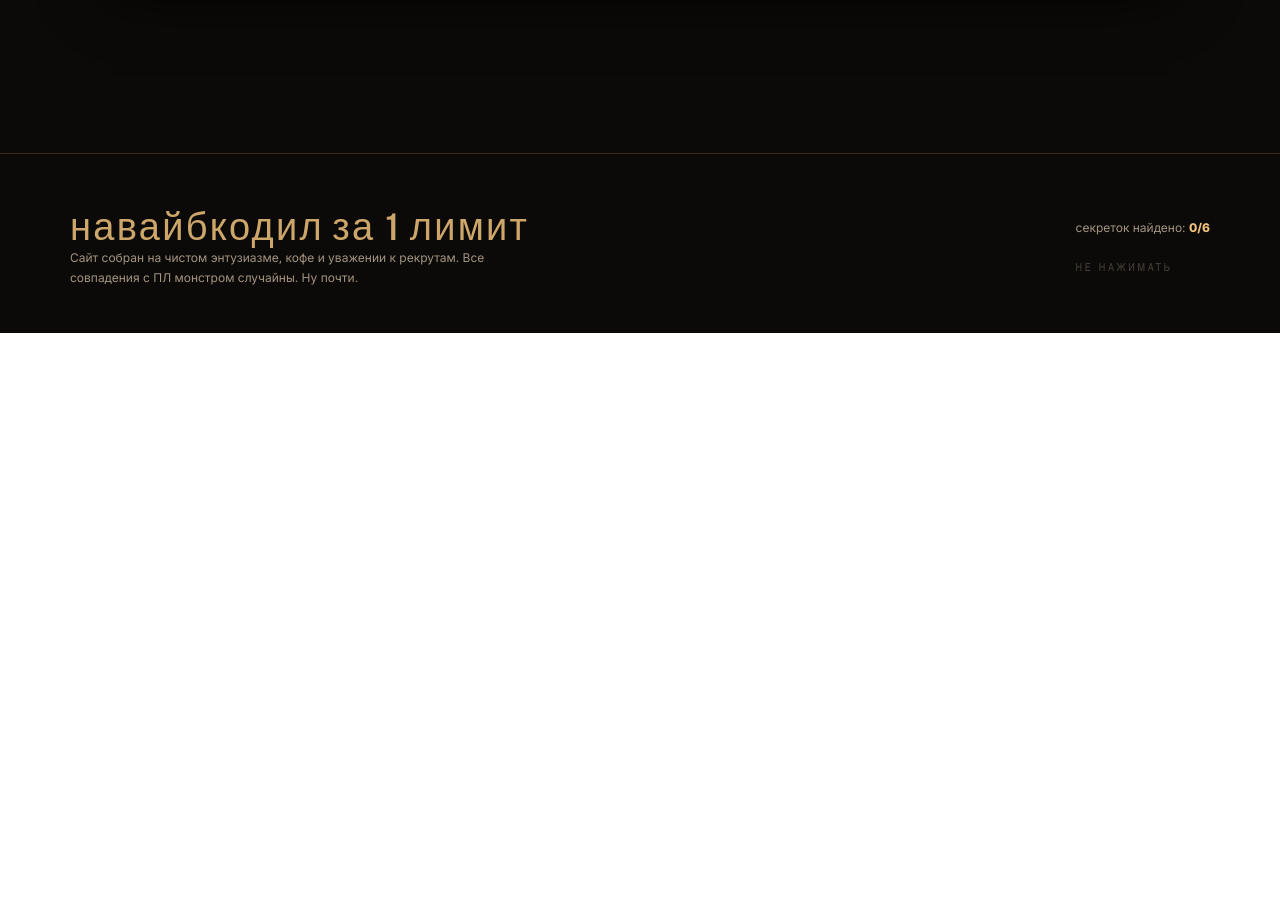
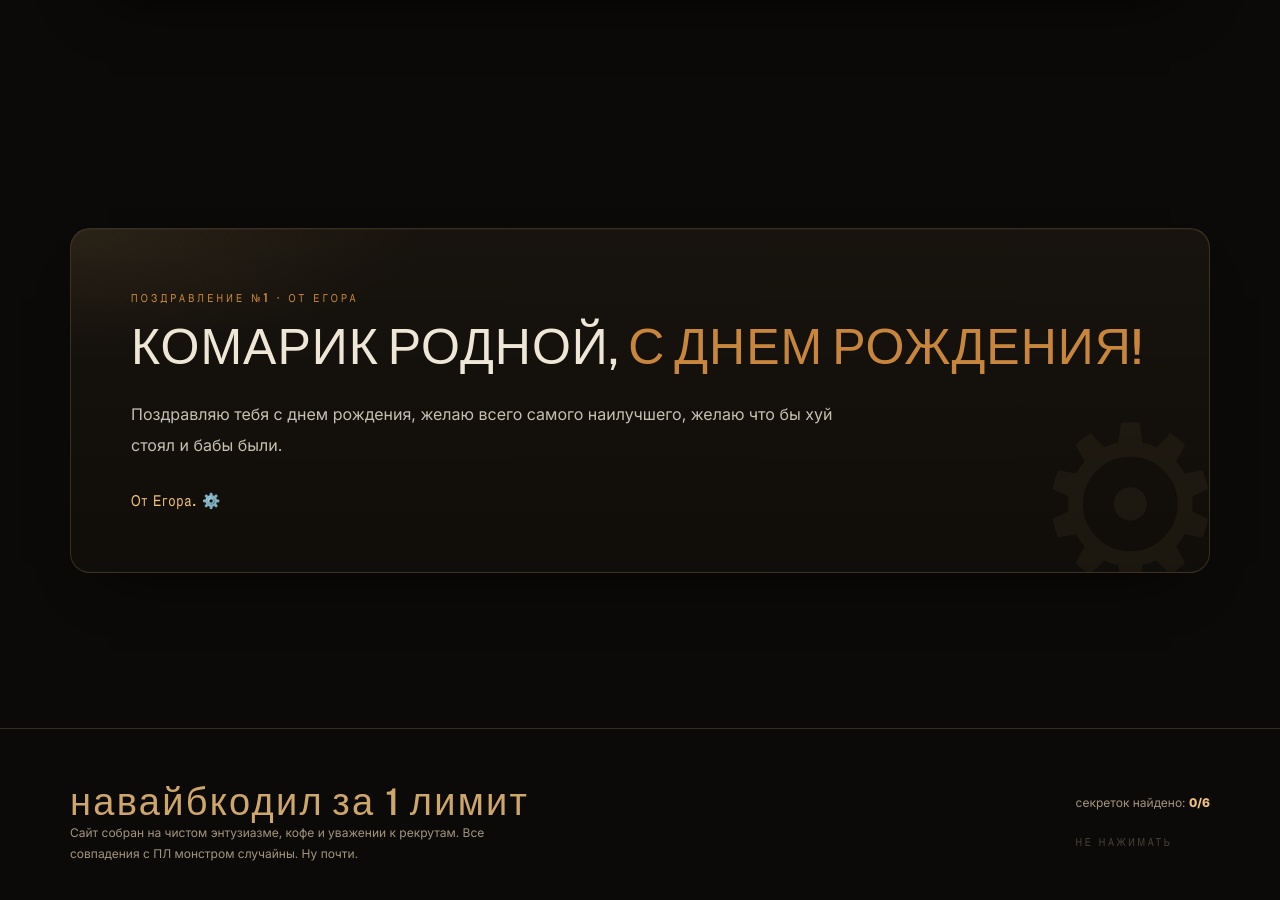
Before and after one commit to bebrovichagahroj-oss/nikita-birthday, a plain HTML site: page index.html in a window 1280 px wide. Shown: the part 5626-6526 px from the top of the page. Before the commit the page ends 5959 px from the top, so only its background shows below. Drawn offline with nearby package versions, Linux system fonts and the light colour scheme.

Commit message:
Add congratulation from Egor

```diff
--- a/index.html
+++ b/index.html
@@ -765,6 +765,20 @@
     </div>
   </section>
 
+  <!-- EXTRA CONGRATULATIONS -->
+  <section class="sec" id="from-egor">
+    <div class="wrap">
+      <div class="panel letter reveal">
+        <div class="from">поздравление №1 · от Егора</div>
+        <h3>Комарик родной, <em>с днем рождения!</em></h3>
+        <p>
+          Поздравляю тебя с днем рождения, желаю всего самого наилучшего, желаю что бы хуй стоял и бабы были.
+        </p>
+        <div class="sig">От Егора. ⚙️</div>
+      </div>
+    </div>
+  </section>
+
 </main>
 
 <footer>
```
